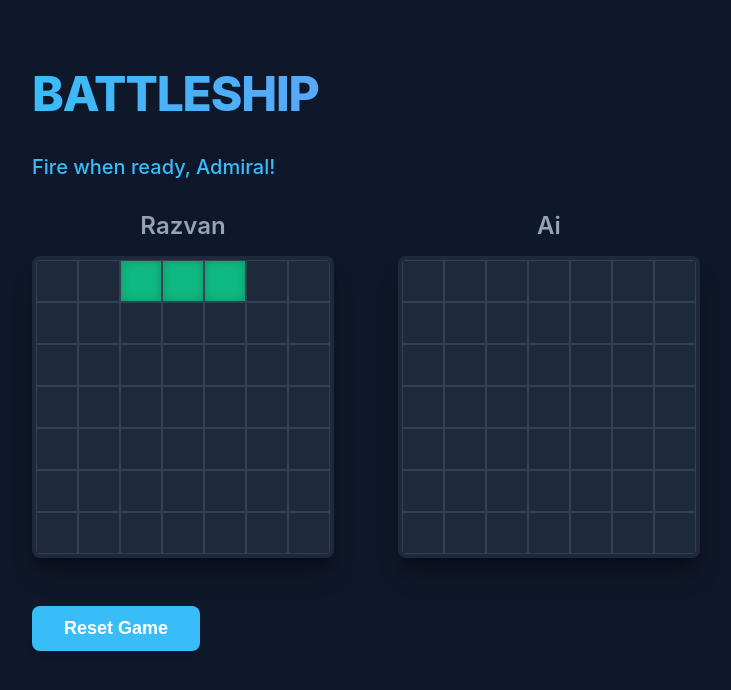
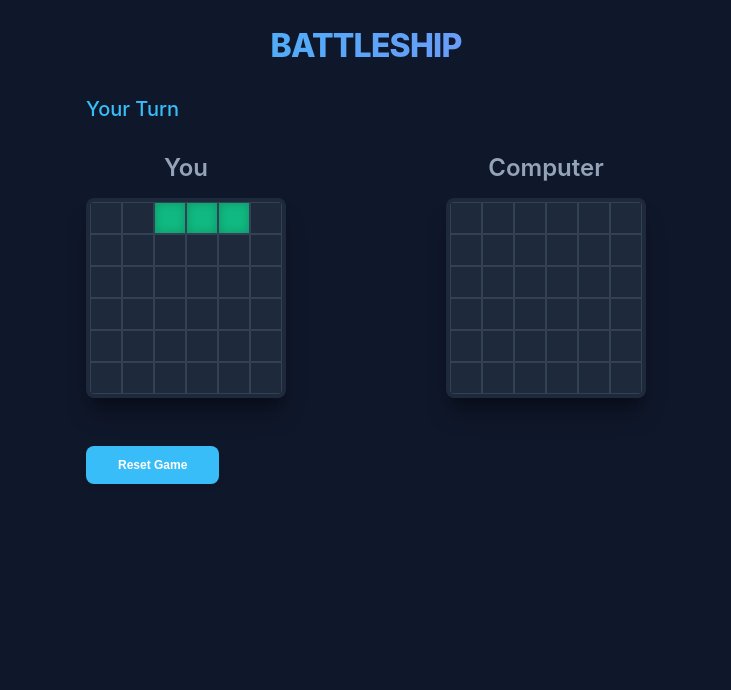
Before and after one commit to rzv12-09/battleship-game, a website built with Vite: page battleship-game/index.html in a window 1280 px wide. Shown: the whole page, without its empty margins (274-1005 px from the left). Built offline with nearby package versions, Linux system fonts and the light colour scheme.

Commit message:
fix(ui): resolve null reference errors and improve winner display
- Restore status-message element to DOM in inititializeGame
- Add robust checks for UI elements in resetGame and renderWinner
- Implement turn-based status updates (e.g., 'Your Turn', 'Computer is thinking...')
- Ensure winner message correctly displays upon game completion
- Refine layout and spacing to prevent scrolling

```diff
--- a/battleship-game/src/controllers/ScreenController.js
+++ b/battleship-game/src/controllers/ScreenController.js
@@ -5,8 +5,8 @@ import Ship from '../board/Ship.js';
 export default class ScreenController {
   constructor() {
     this.root = document.querySelector('#app');
-    this.p1 = new Player(7, 'real', 'Razvan');
-    this.p2 = new Player(7, 'computer', 'Ai');
+    this.p1 = new Player(6, 'real', 'You');
+    this.p2 = new Player(6, 'computer', 'Computer');
     this.game = new GameController(this.p1, this.p2);
     this.isGameDisabled = false;
   }
@@ -16,7 +16,9 @@ export default class ScreenController {
         <h1>BATTLESHIP</h1>
         <div class="status-message">Fire when ready, Admiral!</div>
         <div class="boards-container"></div>
-        <button class="reset-btn">Reset Game</button>
+        <div class="controls">
+            <button class="reset-btn">Reset Game</button>
+        </div>
         <div class="winner-message"></div>
     `;
 
@@ -36,6 +38,12 @@ export default class ScreenController {
     const player1 = this.game.player1;
     const player2 = this.game.player2;
     const boardContainer = document.querySelector('.boards-container');
+    const statusMessage = document.querySelector('.status-message');
+
+    if (statusMessage && !this.game.checkWinnerPlayer()) {
+        statusMessage.textContent = this.game.activePlayer === player1 ? "Your Turn" : "Computer is thinking...";
+    }
+
     boardContainer.innerHTML = `
         <div class="player-area player1">
             <div class="player-name">${player1.name}</div>
@@ -91,9 +99,10 @@ export default class ScreenController {
     this.isGameDisabled = false;
 
     const statusMessage = document.querySelector('.status-message');
-    statusMessage.textContent = 'Fire when ready, Admiral!';
+    if (statusMessage) statusMessage.textContent = 'Fire when ready, Admiral!';
+
     const winnerMessage = document.querySelector('.winner-message');
-    winnerMessage.textContent = '';
+    if (winnerMessage) winnerMessage.textContent = '';
 
     this.placeShips();
     this.renderBoards();
--- a/battleship-game/src/style.css
+++ b/battleship-game/src/style.css
@@ -14,7 +14,7 @@
 
 body {
   margin: 0;
-  padding: 2rem;
+  padding: 0.3rem;
   font-family: 'Inter', system-ui, -apple-system, sans-serif;
   background-color: var(--bg-color);
   color: var(--text-main);
@@ -22,16 +22,18 @@ body {
   flex-direction: column;
   align-items: center;
   min-height: 100vh;
+  /* overflow-y: hidden; */
 }
 
 h1 {
-  font-size: 3rem;
+  font-size: 2rem;
   margin-bottom: 2rem;
   background: linear-gradient(to right, var(--accent), #818cf8);
   -webkit-background-clip: text;
   -webkit-text-fill-color: transparent;
   font-weight: 800;
   letter-spacing: -0.025em;
+  text-align: center;
 }
 
 .status-message {
@@ -44,7 +46,7 @@ h1 {
 
 .boards-container {
   display: flex;
-  gap: 4rem;
+  gap: 10rem;
   flex-wrap: wrap;
   justify-content: center;
   margin-bottom: 3rem;
@@ -69,12 +71,13 @@ h1 {
   border: 4px solid var(--card-bg);
   border-radius: 8px;
   overflow: hidden;
-  box-shadow: 0 20px 25px -5px rgba(0, 0, 0, 0.3), 0 10px 10px -5px rgba(0, 0, 0, 0.2);
+  box-shadow: 0 20px 25px -5px rgba(0, 0, 0, 0.3),
+    0 10px 10px -5px rgba(0, 0, 0, 0.2);
 }
 
 .cell {
-  width: 40px;
-  height: 40px;
+  width: 30px;
+  height: 30px;
   border: 1px solid var(--cell-border);
   transition: all 0.2s ease;
   cursor: crosshair;
@@ -91,7 +94,7 @@ h1 {
 
 .ship {
   background-color: var(--ship-color);
-  box-shadow: inset 0 0 10px rgba(0,0,0,0.2);
+  box-shadow: inset 0 0 10px rgba(0, 0, 0, 0.2);
 }
 
 .attacked {
@@ -132,7 +135,7 @@ h1 {
   color: white;
   border: none;
   padding: 0.75rem 2rem;
-  font-size: 1.125rem;
+  font-size: 0.75rem;
   font-weight: 600;
   border-radius: 8px;
   cursor: pointer;
@@ -160,6 +163,10 @@ h1 {
 }
 
 @keyframes bounce {
-  from { transform: translateY(0); }
-  to { transform: translateY(-10px); }
+  from {
+    transform: translateY(0);
+  }
+  to {
+    transform: translateY(-10px);
+  }
 }
```
